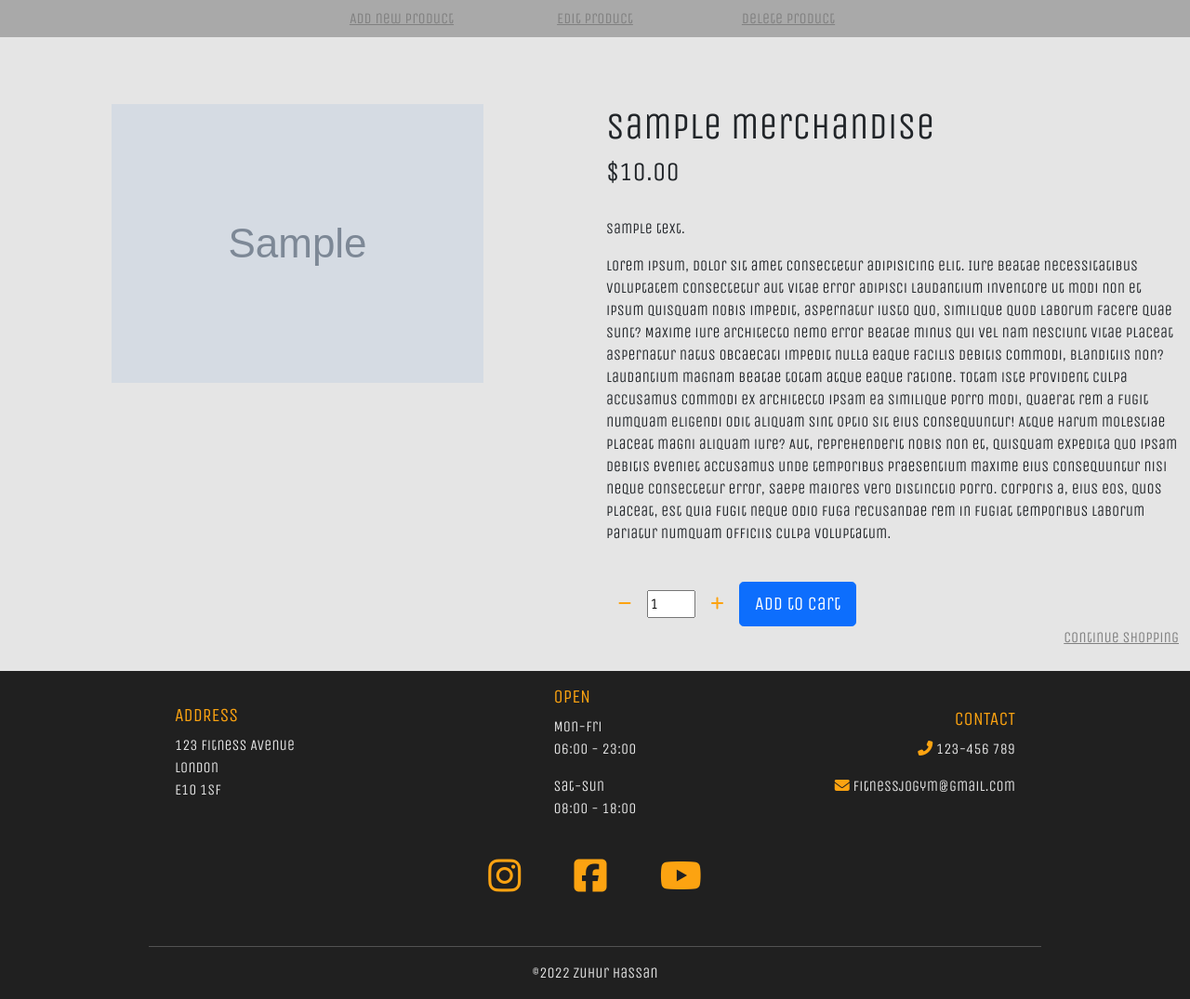
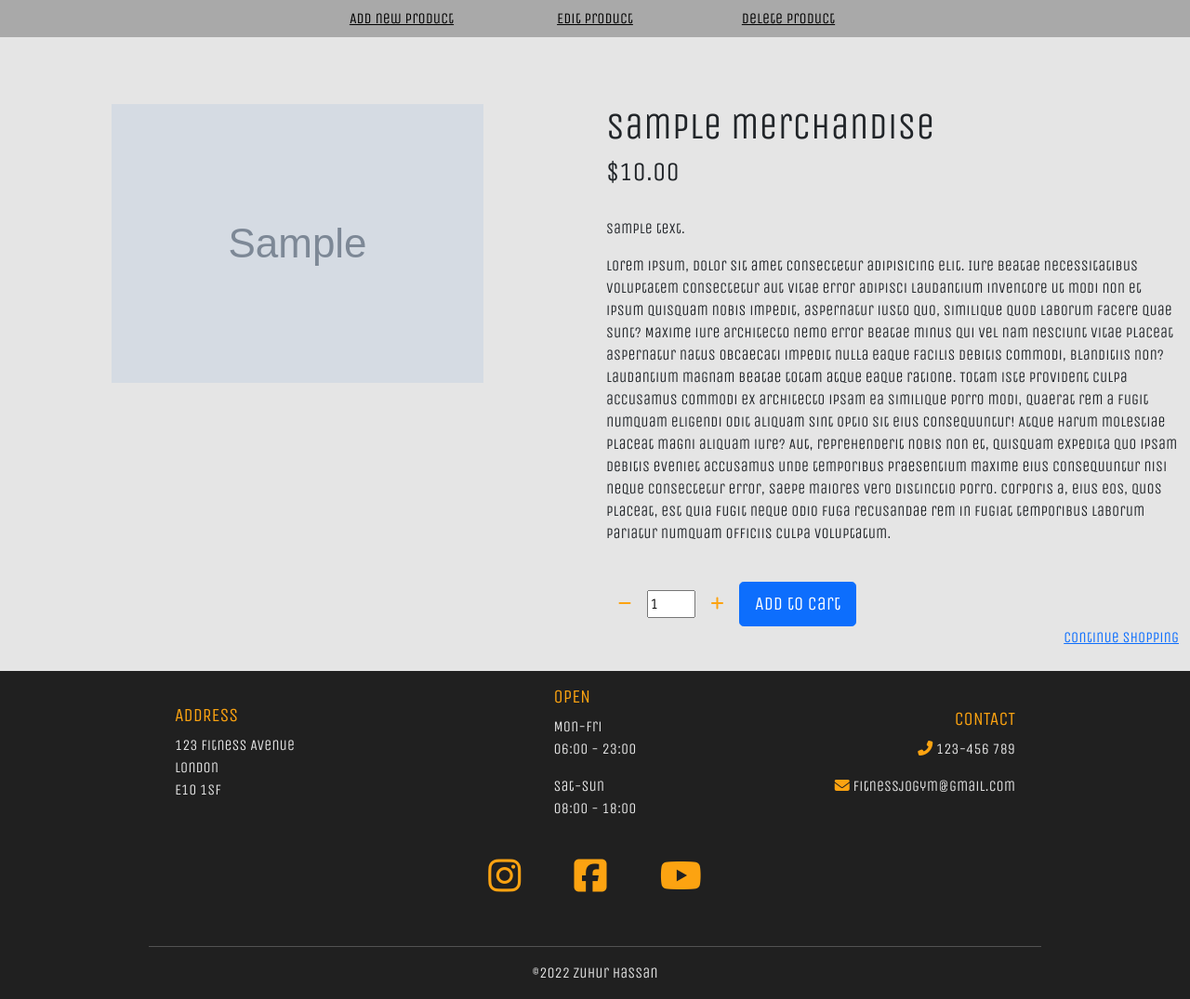
Before and after one commit to Code-Institute-Submissions/Zuhur-ms4_Feb, a Django app: page /merch/1 in a window 1280 px wide. Shown: the part 56-1131 px from the top of the page at 93% size. Run offline with Django 4.2, Linux system fonts and the light colour scheme; a user stored in the database is signed in; tables that the repository leaves empty hold one stand-in row (values such as "Sample post"); grey boxes marked "Sample" are stand-in pictures; parts of the project's set-up code (start-up, migrations or seed data) failed here and were passed over; some libraries are stand-ins or nearby versions; some web fonts are replaced.

Commit message:
Add styling to links for greater visibility

```diff
--- a/merchandise/templates/merchandise/merch_detail.html
+++ b/merchandise/templates/merchandise/merch_detail.html
@@ -11,13 +11,13 @@
 <div class="product-management-header" style="background-color: darkgray;">
     <div class="row w-50 mx-auto p-2">
         <div class="col-4 text-center">
-            <a href="{% url 'add-product' %}">Add new product</a>
+            <a class="product_detail_header" href="{% url 'add-product' %}">Add new product</a>
         </div>
         <div class="col-4 text-center">
-            <a href="{% url 'edit-product' merch.id %}">Edit product</a>
+            <a class="product_detail_header" href="{% url 'edit-product' merch.id %}">Edit product</a>
         </div>
         <div class="col-4 text-center">
-            <a href="{% url 'delete-product' merch.id %}">Delete product</a>
+            <a class="product_detail_header"  href="{% url 'delete-product' merch.id %}">Delete product</a>
         </div>
     </div>
 </div>
--- a/static/css/base.css
+++ b/static/css/base.css
@@ -214,9 +214,13 @@ footer h5 {
     min-height: 90vh;
 }
 
-.action,a {
+.action {
     color: grey;
     list-style-type: none ;
+}
+
+.action a {
+    color: grey;
 }
 
 
@@ -228,3 +232,7 @@ footer h5 {
     width: 50%;
     margin: 0 auto;
 }
+
+.product_detail_header {
+    color: black;
+}
```
